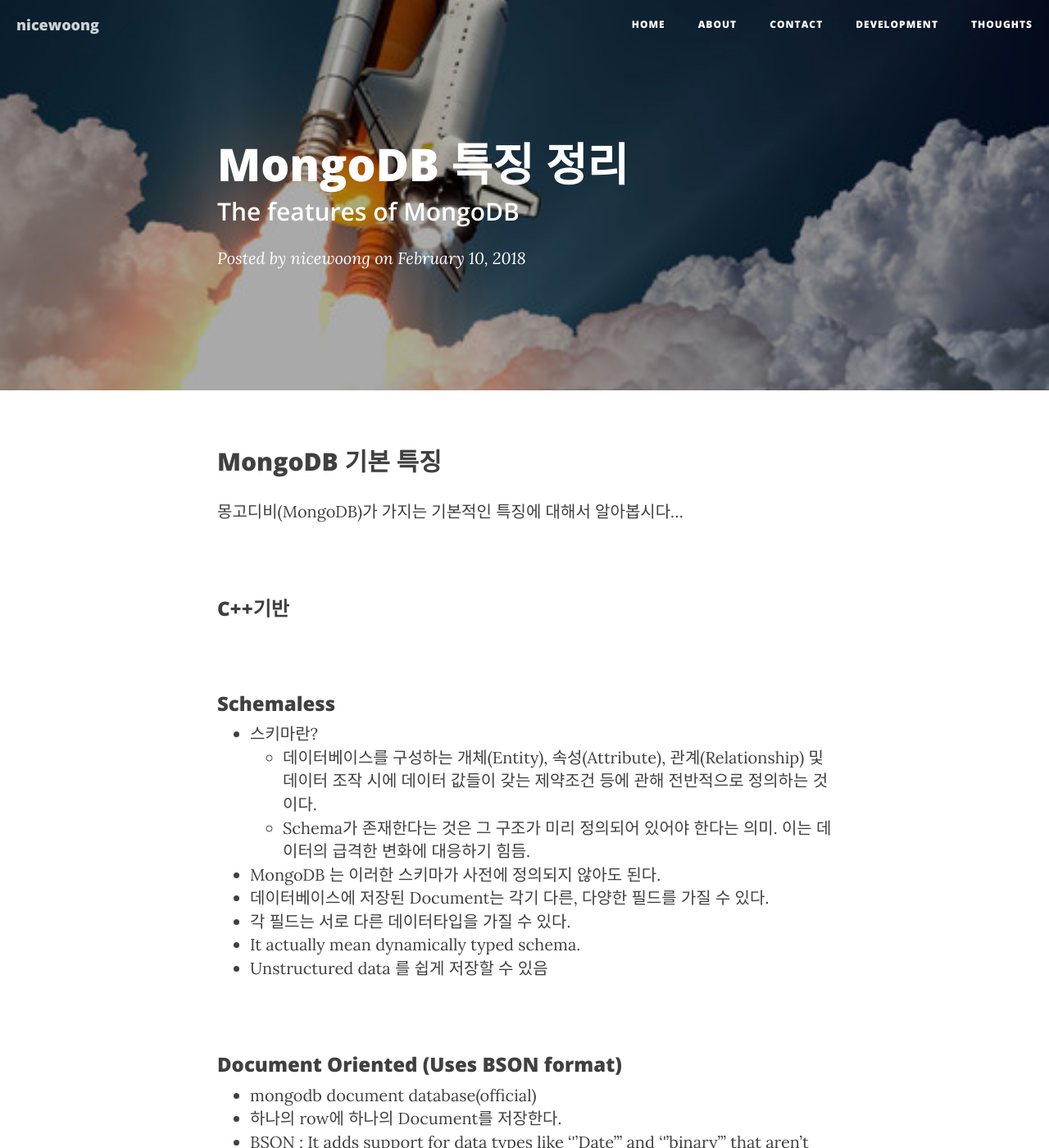
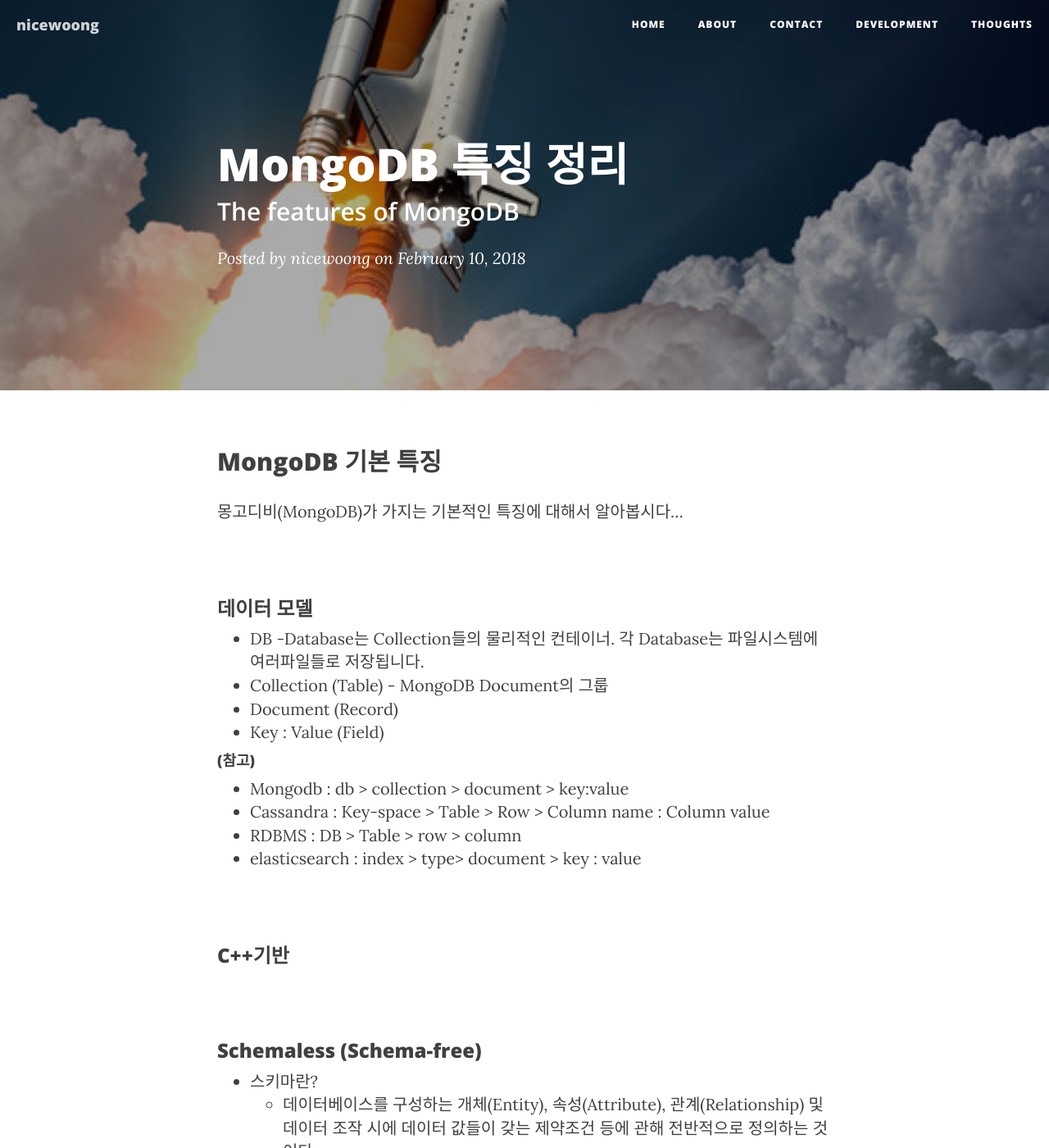
Before and after one commit to nicewoong/nicewoong.github.io, a Jekyll site: the page built from _posts/2018-02-10-mongodb-feature.md, in a window 1280 px wide and 1400 px high. Shown: the whole window at 82% size. Built offline with Jekyll 4.4.1, drawn with Linux system fonts in a browser that asks for light colours; nearby versions of some CDN libraries; comment, search, counter and statistics services are not loaded.

Commit message:
Update post - mongodb-features

```diff
--- a/_posts/2018-02-10-mongodb-feature.md
+++ b/_posts/2018-02-10-mongodb-feature.md
@@ -14,13 +14,25 @@ comments: true
 ## MongoDB 기본 특징
 몽고디비(MongoDB)가 가지는 기본적인 특징에 대해서 알아봅시다...
 
+<br>
+### 데이터 모델
 
+* DB -Database는 Collection들의 물리적인 컨테이너. 각 Database는 파일시스템에 여러파일들로 저장됩니다.
+* Collection (Table)  - MongoDB Document의 그룹
+* Document (Record)
+* Key : Value (Field)
+
+#### (참고)
+* Mongodb : db > collection > document > key:value
+* Cassandra : Key-space > Table > Row > Column name : Column value
+* RDBMS : DB > Table > row > column
+* elasticsearch : index > type> document > key : value
 
 <br>
 ### C++기반
 
 <br>
-### Schemaless
+### Schemaless (Schema-free)
 * 스키마란?
   * 데이터베이스를 구성하는 개체(Entity), 속성(Attribute), 관계(Relationship) 및
 데이터 조작 시에 데이터 값들이 갖는 제약조건 등에 관해 전반적으로 정의하는 것이다.
```
